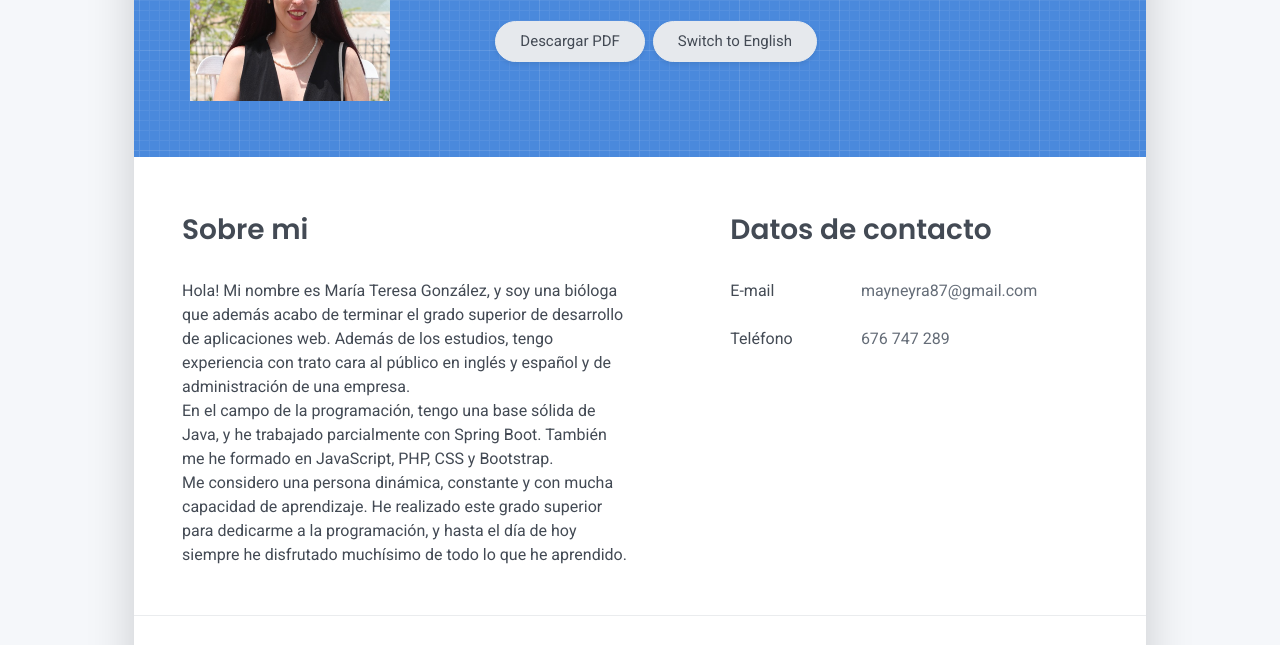
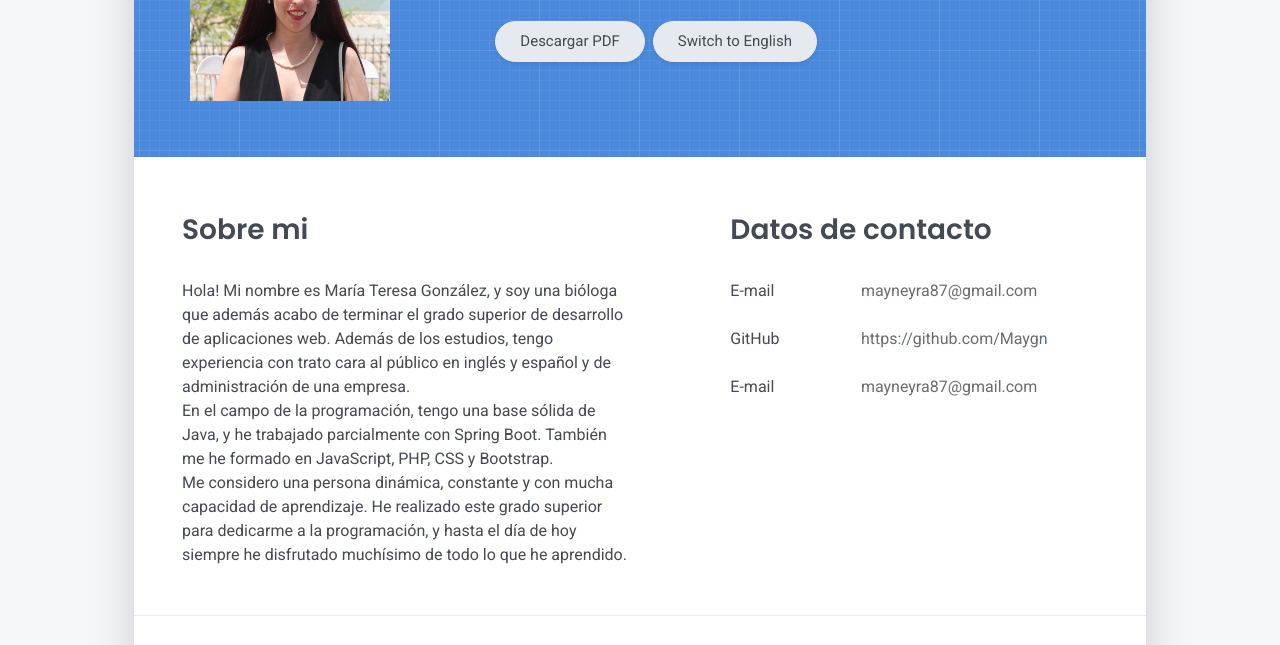
Before and after one commit to Maygn/CVOnline, a plain HTML site: page index.html in a window 1280 px wide. Shown: the part 155-800 px from the top of the page. Drawn offline with nearby package versions, Linux system fonts and the light colour scheme; files that its build step writes are made by us from their sources.

Commit message:
añadir enlace git

```diff
--- a/index.html
+++ b/index.html
@@ -116,15 +116,24 @@
                 </div>
                 <div class="col-sm-4">
                   <div class="pb-1">
-                    <p alt="Phone number">Teléfono</p>
+                    <p alt="GitHub">GitHub</p>
                   </div>
                 </div>
                 <div class="col-sm-8">
                   <div class="pb-1 text-secondary">
-                    <p alt="+34 676 747 289">676 747 289</p>
+                    <p alt="https://github.com/Maygn">https://github.com/Maygn</p>
                   </div>
                 </div>
-
+                <div class="col-sm-4">
+                  <div class="pb-1">
+                    <p alt="E-mail">E-mail</p>
+                  </div>
+                </div>
+                <div class="col-sm-8">
+                  <div class="pb-1 text-secondary">
+                    <p alt="mayneyra87@gmail.com">mayneyra87@gmail.com</p>
+                  </div>
+                </div>
 
               </div>
             </div>
@@ -496,10 +505,12 @@
                   <div class="mt-2">
                     <h3 class="h6" alt="Phone number">Teléfono</h3>
                     <div class="pb-2 text-secondary">
-                      <p alt="+34 676 747 289">676 747 289</p></div>
+                      <p alt="+34 676 747 289">676 747 289</p>
+                    </div>
                     <h3 class="h6" alt="E-mail">E-mail</h3>
                     <div class="pb-2 text-secondary">
-                      <p alt="mayneyra87@gmail.com">mayneyra87@gmail.com</p></div>
+                      <p alt="mayneyra87@gmail.com">mayneyra87@gmail.com</p>
+                    </div>
                   </div>
                 </div>
 
```
